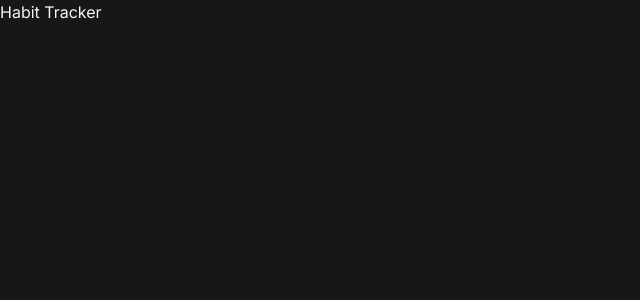
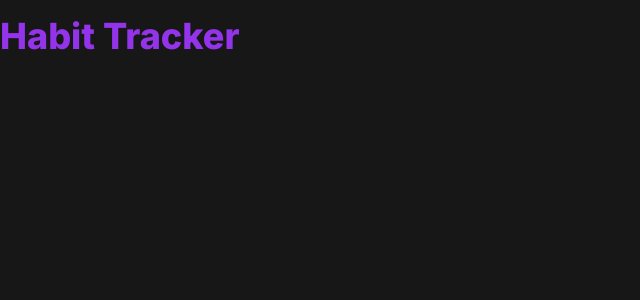
Before and after one commit to felpfsf/nlw-setup-web, a React (Vite) app: page / in a window 1280 px wide. Shown: the top 300 px of the page, without its empty margins (0-640 px from the left). Built offline with nearby package versions, Linux system fonts and the light colour scheme.

Commit message:
feat: testing tailwind config

```diff
--- a/src/App.tsx
+++ b/src/App.tsx
@@ -1,7 +1,7 @@
 function App() {
   return (
-    <div>
-      <h1>Habit Tracker</h1>
+    <div className='mx-auto mt-4 w-full max-w-[1440px]'>
+      <h1 className='text-4xl font-extrabold text-purple-600'>Habit Tracker</h1>
     </div>
   )
 }
```
